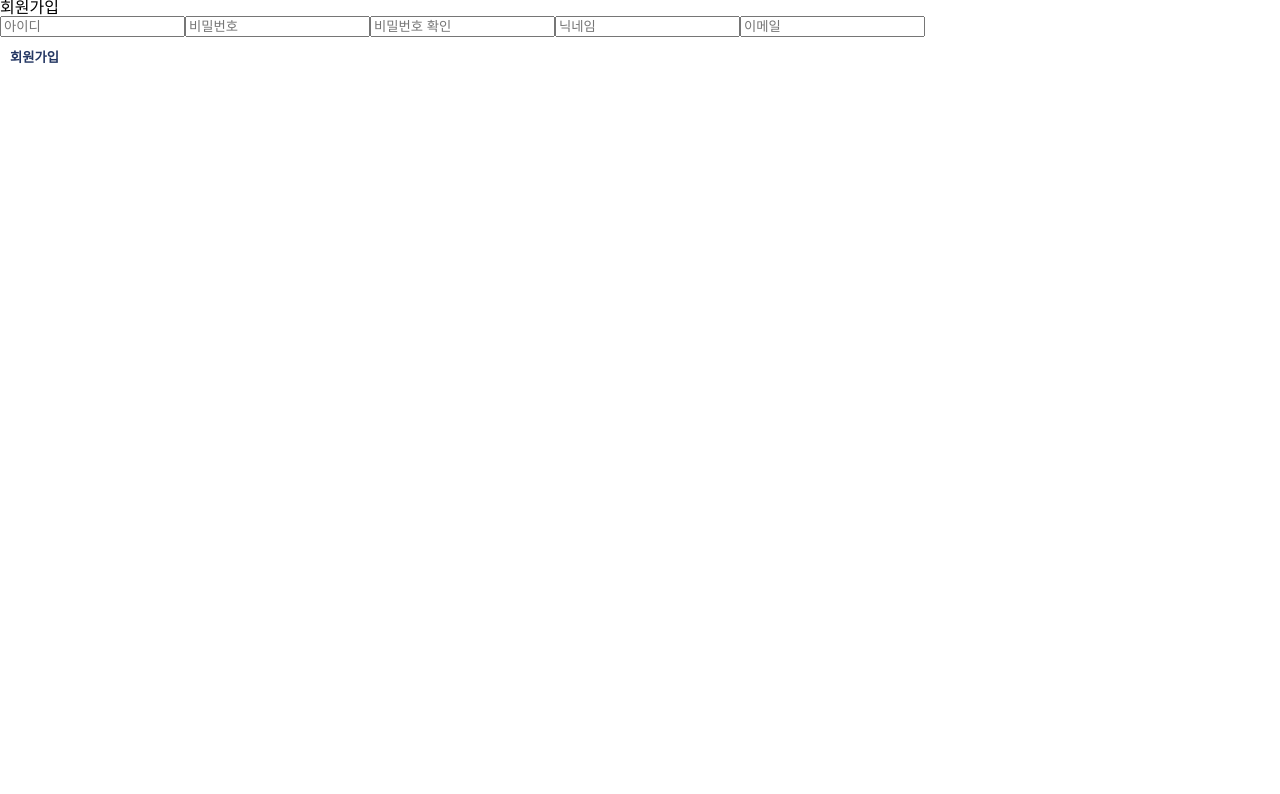
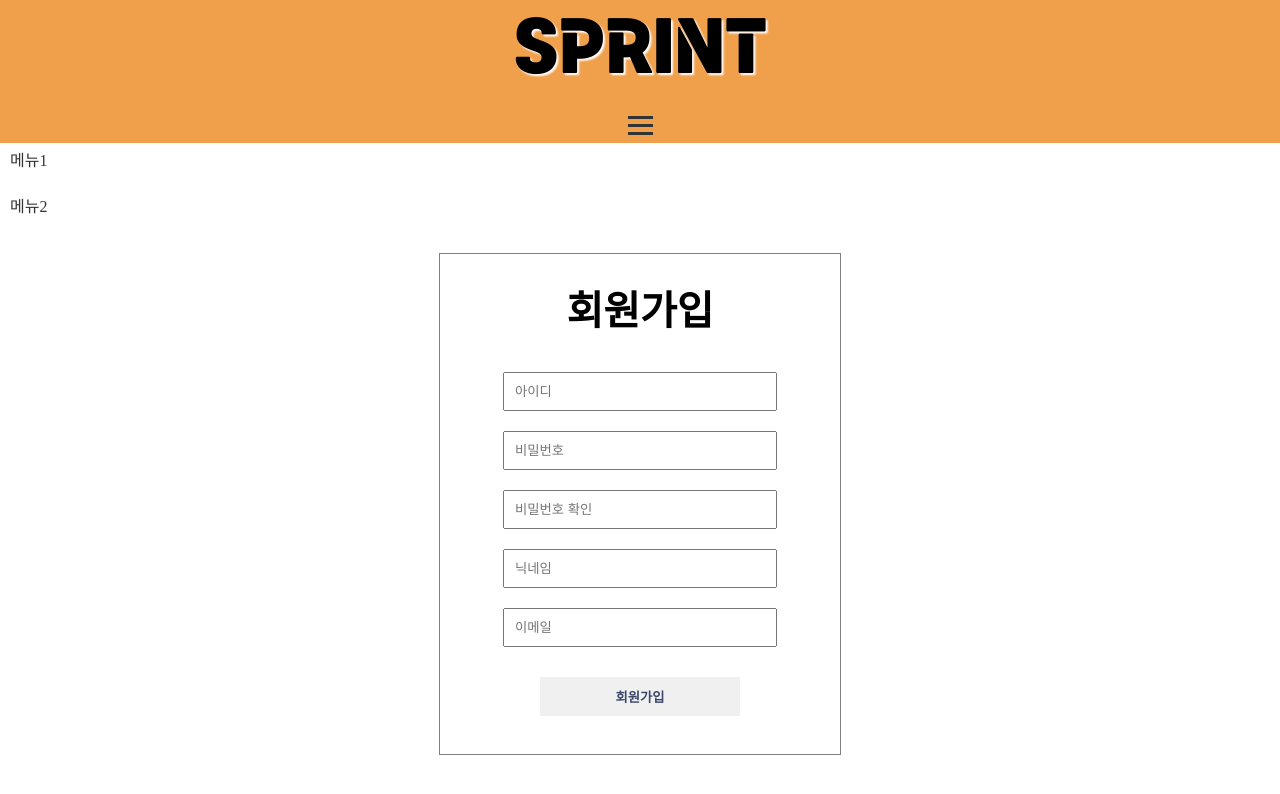
Before and after one commit to minjaechoi0518/sprint-client, a React (Create React App) app: page /signUp in a window 1280 px wide. Shown: the top 794 px of the page. Built offline with nearby package versions, Linux system fonts and the light colour scheme.

Commit message:
Feat editor 기능추가

```diff
--- a/src/components/Editor.jsx
+++ b/src/components/Editor.jsx
@@ -1,8 +1,49 @@
 import React from 'react'
+import Header from './Header'
+import * as CSS from './component/style'
+import useInput from './Hooks/useInput'
+
 
 const Editor = () => {
+  const [frontend,onChangeFrontendHandler]=useInput('')
+  const [backend,onChangeBackendHandler]=useInput('')
+  const [manager,onChangeManagerHandler]=useInput('')
+  const [design,onChangeDesignHandler]=useInput('')
+
+
   return (
-    <div>Editor</div>
+    <>
+    <Header/>
+    <main>
+      <CSS.Form>
+      <input/>
+      <textarea/>
+      </CSS.Form>
+
+      <CSS.SupportAreas>
+        <ul>
+        <CSS.NumberOfApplicantsLi>
+          Front-End Developer
+        </CSS.NumberOfApplicantsLi>
+        <CSS.NumberOfApplicantsLi>
+          Back-End Developer
+        </CSS.NumberOfApplicantsLi>
+        <CSS.NumberOfApplicantsLi>
+          Project-Manager
+        </CSS.NumberOfApplicantsLi>
+        <CSS.NumberOfApplicantsLi>
+          Designer
+        </CSS.NumberOfApplicantsLi>
+        </ul>
+        <CSS.InputSection>
+        <CSS.NumberOfApplicantsInput value={frontend} onChange={onChangeFrontendHandler}/>
+        <CSS.NumberOfApplicantsInput value={backend} onChange={onChangeBackendHandler}/>
+        <CSS.NumberOfApplicantsInput value={manager} onChange={onChangeManagerHandler}/>
+        <CSS.NumberOfApplicantsInput value={design} onChange={onChangeDesignHandler}/>
+        </CSS.InputSection>
+      </CSS.SupportAreas>
+    </main>
+    </>
   )
 }
 
--- a/src/components/Login.jsx
+++ b/src/components/Login.jsx
@@ -11,11 +11,10 @@ const Login = () => {
 
   const [warningNotice, setWarningNotice] = useState('')
 
-  const onClickLoginHandler = ()=>{
+  const onClickLoginHandler = (e)=>{
     if(userName.length <1 ){
 
       setWarningNotice('아이디를 입력해주세요')
-      console.log('아이디를 입력해주세요.')
       return;
     }
     if(password.length <1 ){
@@ -23,20 +22,22 @@ const Login = () => {
       return;
     }
 
+
   }
   return (
     <div>
     <Header/>
 
     <CSS.Main>
+      <CSS.LoginBox>
     <CSS.Title>로그인</CSS.Title>
-    <CSS.Form>
+    <CSS.Form onSubmit={(e)=>e.preventDefault()}>
     <CSS.Input value={userName} onChange={onChangeUserNameHandler}/>
     <CSS.Input value={password} onChange={onChangPasswordHandler}/>
     </CSS.Form>
     <CSS.WarningNotice>{warningNotice}</CSS.WarningNotice>
     <Button type='positive'
-    size='150'
+    size='200'
     onClick={onClickLoginHandler}>로그인</Button>
 
 
@@ -46,6 +47,7 @@ const Login = () => {
       <Button>회원가입</Button>
       </Link>
     </CSS.SignupGuide>
+    </CSS.LoginBox>
     </CSS.Main>
 
 
--- a/src/components/SignUp.jsx
+++ b/src/components/SignUp.jsx
@@ -1,6 +1,10 @@
 import React, { useState } from 'react'
+import { Form } from 'react-router-dom'
 import Button from './component/Button'
 import useInput from './Hooks/useInput'
+import * as CSS from '../components/component/style'
+import Header from './Header'
+
 
 const SignUp = () => {
   const [userId,onChangeUserIdHandler]= useInput('')
@@ -36,16 +40,25 @@ const SignUp = () => {
   }
   return (
     <>
-    <h1>회원가입</h1>
-    <form>
-    <input value={userId} onChange={onChangeUserIdHandler} placeholder='아이디'/>
-    <input value={password} onChange={onChangePasswordHandler} placeholder='비밀번호'/>
-    <input value={checkPassword} onChange={onChangeCheckPasswordHandler} placeholder='비밀번호 확인'/>
-    <input value={nickname} onChange={onChangeNicknameHandler} placeholder='닉네임'/>
-    <input value={email} onChange={onChangeEmailHandler} placeholder='이메일'/>
-    </form>
-    <div>{warningNotice}</div>
-    <Button onClick={onClickSingUpHandler}>회원가입</Button>
+    <Header/>
+    <CSS.Main>
+      <CSS.LoginBox>
+    <CSS.Title>회원가입</CSS.Title>
+    <CSS.Form>
+    <CSS.Input value={userId} onChange={onChangeUserIdHandler} placeholder='아이디'/>
+    <CSS.Input value={password} onChange={onChangePasswordHandler} placeholder='비밀번호'/>
+    <CSS.Input value={checkPassword} onChange={onChangeCheckPasswordHandler} placeholder='비밀번호 확인'/>
+    <CSS.Input value={nickname} onChange={onChangeNicknameHandler} placeholder='닉네임'/>
+    <CSS.Input value={email} onChange={onChangeEmailHandler} placeholder='이메일'/>
+    </CSS.Form>
+    <CSS.WarningNotice>{warningNotice}</CSS.WarningNotice>
+    <Button
+    onClick={onClickSingUpHandler}
+    type='positive'
+    size='200'
+    >회원가입</Button>
+    </CSS.LoginBox>
+    </CSS.Main>
     </>
   )
 }
--- a/src/components/component/style.js
+++ b/src/components/component/style.js
@@ -77,12 +77,6 @@ display:flex;
 align-items:center;
 flex-direction:column;
 justify-content:center;
-position: absolute;
-  top: 40%;
-  left: 50%;
-  transform: translate(-50%, -50%);
-border: 1px solid gray;
-padding:50px;
 `
 
 //form
@@ -101,6 +95,17 @@ padding:10px;
 `
 
 //Login
+export const LoginBox = styled.div`
+display:flex;
+align-items:center;
+flex-direction:column;
+justify-content:center;
+border:1px solid gray;
+width:400px;
+height:500px;
+margin-top:100px
+`
+
 export const Title = styled.h1`
 font-size:40px;
 font-weight:600;
@@ -118,3 +123,27 @@ margin-bottom:10px;
 export const SignupGuide = styled.div`
 margin-top:20px;
 `
+
+//Editor
+export const SupportAreas = styled.article`
+display:flex;
+/* align-items:center; */
+justify-content:center;
+flex-direction:row;
+`
+export const NumberOfApplicantsUl = styled.ul`
+
+`
+export const NumberOfApplicantsLi = styled.li`
+padding:12px;
+`
+export const NumberOfApplicantsInput = styled.input`
+width:20px;
+padding:5px;
+margin:5px;
+`
+export const InputSection = styled.section`
+display:flex;
+align-items:center;
+flex-direction:column;
+`
```
Also changed, not shown: src/components/style/image/uri.png (added).
